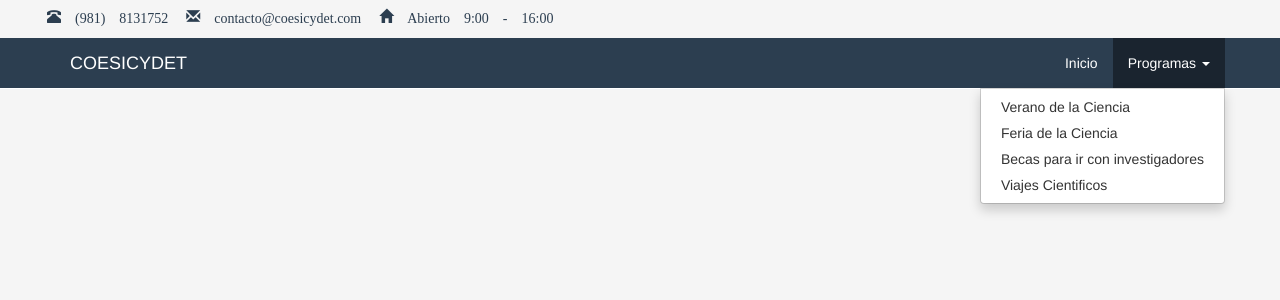
After one commit to jonatanLara/Pagina_Coesicydet, a PHP site: page /Admin.html in a window 1280 px wide, after a click on "Programas". The commit adds this page. Shown: the top 300 px of the page. Run offline with PHP 8.4, Linux system fonts and the light colour scheme.

```diff
--- /dev/null
+++ b/PagWeb/Admin.html
@@ -0,0 +1,82 @@
+<!DOCTYPE html>
+<html lang="es">
+<head>
+    <meta charset="utf-8">
+	<title>:: Vista Administrador ::</title>
+	<meta name="viewport" content="width=device-width, user-scalable=no, initial-scale=1.0, maximum-scale=1.0, minimum-scale=1.0">
+	<link rel="stylesheet" href="css/bootstrap.min.css">
+	<link rel="stylesheet" href="css/style2.css">
+</head>
+<body>
+<header>
+		<ul class="head-top">
+			<li>
+				<span class="glyphicon glyphicon-phone-alt" aria-hidden="true"> (981) 8131752</span>
+			</li>
+			<li>
+				<span class="glyphicon glyphicon-envelope" aria-hidden="true"> contacto@coesicydet.com</span>
+			</li>
+			<li>
+				<span class="glyphicon glyphicon-home" aria-hidden="true"> Abierto 9:00 - 16:00 </span>
+			</li>
+		</ul>
+	</header>
+
+<div class="navbar navbar-inverse navbar-static-top">
+		<div class="container">
+			<a href="index_3.html" class="navbar-brand">COESICYDET</a>
+
+			<button class="navbar-toggle" data-toggle="collapse" data-target=".navHeaderCollapse">
+
+				<span class="icon-bar"></span>
+				<span class="icon-bar"></span>
+				<span class="icon-bar"></span>
+
+			</button>
+			<div class="collapse navbar-collapse navHeaderCollapse">
+				<ul class="nav navbar-nav navbar-right">
+
+					<li><a href="index_3.html">Inicio</a></li>
+					<li class="dropdown">
+						<a class="dropdown-toggle" data-toggle ="dropdown" href="#">Programas <b class="caret"></b></a>
+						<ul class="dropdown-menu">
+							<li><a href="#"> Verano de la Ciencia </a></li>
+							<li><a href="#"> Feria de la Ciencia</a></li>
+							<li><a href="#"> Becas para ir con investigadores</a></li>
+							<li><a href="#"> Viajes Cientificos </a></li>
+						</ul>
+					</li>
+
+				</ul>
+			</div>
+		</div>
+	</div>
+
+
+
+<script src="js/jquery-2.1.4.min.js"></script>
+<script src="js/bootstrap.min.js"></script>
+
+	<script>
+  		$(document).ready(function(){
+  			$('#toTop').hide();
+	  			$(function(){
+	  				$(window).scroll(function(){
+	  					if ($(this).scrollTop() > 200) {
+	  						$('#toTop').fadeIn();
+	  					}else{
+	  						$('#toTop').fadeOut();
+	  					}
+	  				})
+	  				$('#toTop a').click(function(){
+	  					$('body,html').animate({
+	  						scrollTop: 0
+	  					}, 1000);
+	  					return false;
+	  				})
+	  			})
+
+		})
+  </script>
+</body>
+</html>
```
Also changed, not shown: PagWeb/conocenos1.html (+5 -5 lines), PagWeb/css/login.css (+51 -1 lines), PagWeb/formulario.html (+5 -5 lines).
